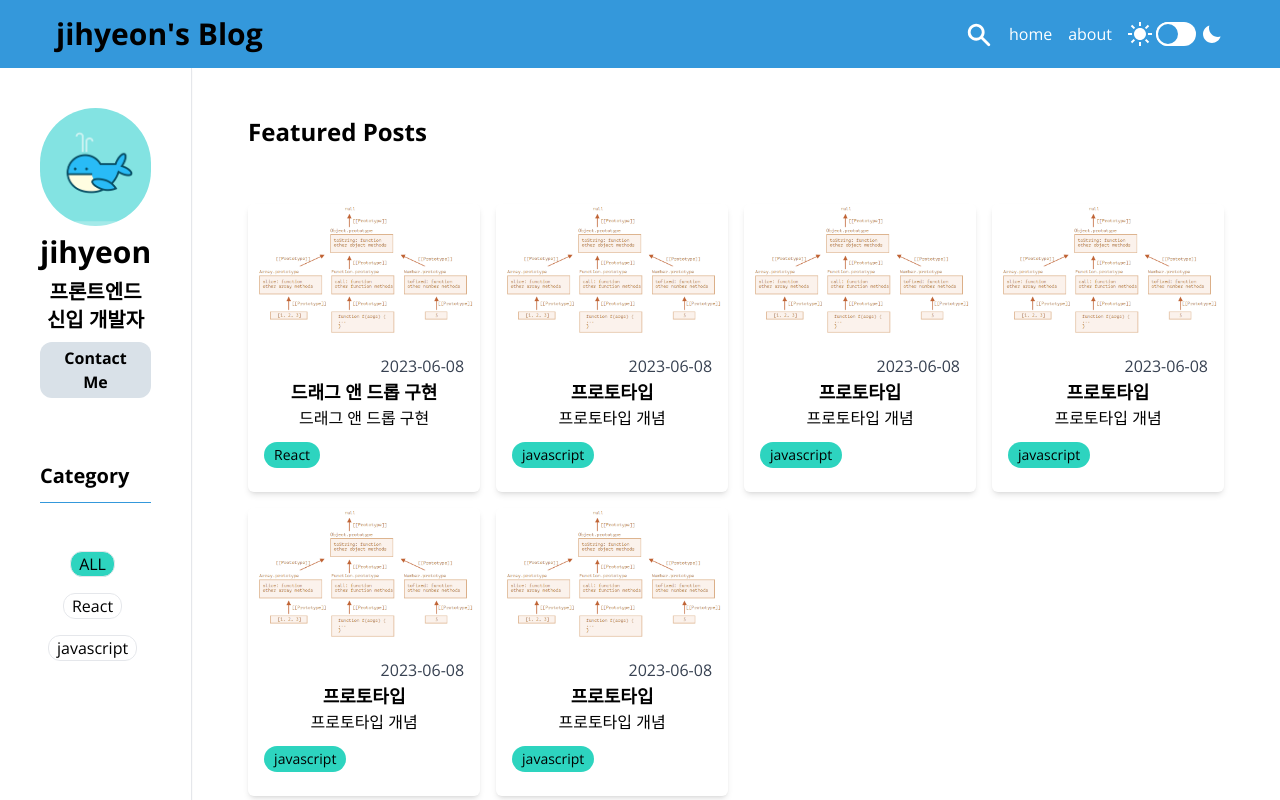
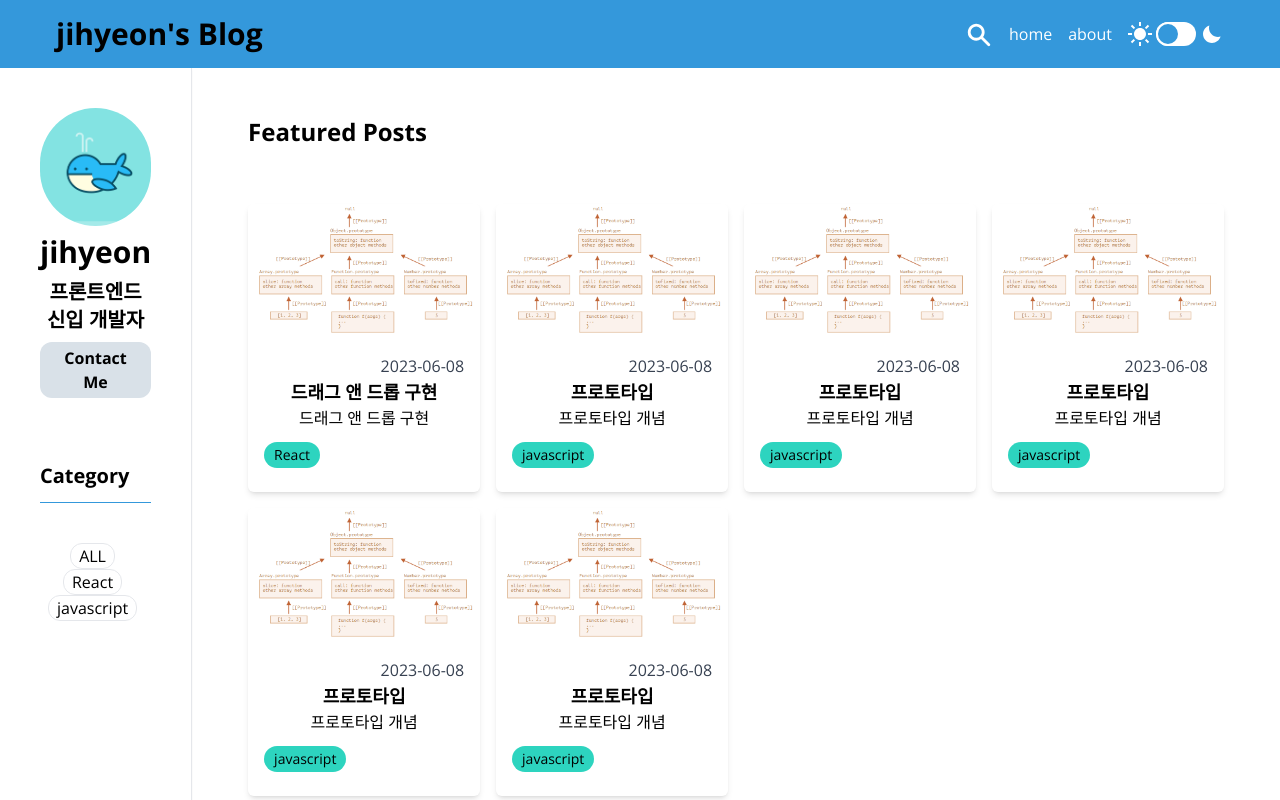
Before and after one commit to jhchoi1182/jihyeon_blog, a Next.js app: page / in a window 1280 px wide. Built offline with nearby package versions, Linux system fonts and the light colour scheme.

Commit message:
feat: recoil 라이브러리 삭제

```diff
--- a/package.json
+++ b/package.json
@@ -19,7 +19,6 @@
     "postcss": "8.4.24",
     "react": "18.2.0",
     "react-dom": "18.2.0",
-    "recoil": "^0.7.7",
     "tailwindcss": "3.3.2",
     "typescript": "5.1.3"
   }
--- a/src/app/(home)/layout.tsx
+++ b/src/app/(home)/layout.tsx
@@ -1,6 +1,4 @@
-"use client";
-
-import { RecoilRoot } from "recoil";
+import Sidebar from "@/components/sidebar/Sidebar";
 
 type HomeLayout = {
   children: React.ReactNode;
@@ -8,8 +6,9 @@ type HomeLayout = {
 
 export default async function HomeLayout({ children }: HomeLayout) {
   return (
-    <main>
-      <RecoilRoot>{children}</RecoilRoot>
+    <main className="flex">
+      <Sidebar />
+      <section>{children}</section>
     </main>
   );
 }
--- a/src/app/(home)/page.tsx
+++ b/src/app/(home)/page.tsx
@@ -1,10 +1,8 @@
-import Sidebar from "@/components/sidebar/Sidebar";
 import FeaturedPosts from "@/components/post/FeaturedPosts";
 
 export default function Home() {
   return (
-    <section className="flex">
-      <Sidebar />
+    <section>
       <FeaturedPosts />
     </section>
   );
--- a/src/components/post/PostsContainer.tsx
+++ b/src/components/post/PostsContainer.tsx
@@ -1,8 +1,6 @@
 "use client";
 
-import { useRecoilValue } from "recoil";
 import PostCard from "./PostCard";
-import { categoryAtom } from "@/libs/atoms";
 import { Post } from "@/api/posts";
 
 type PostsContainerProps = {
@@ -10,12 +8,11 @@ type PostsContainerProps = {
 };
 
 export default function PostsContainer({ posts }: PostsContainerProps) {
-  const category = useRecoilValue(categoryAtom);
-  const data = category === "ALL" ? posts : posts.filter((post) => post.category === category);
+  // const data = category === "ALL" ? posts : posts.filter((post) => post.category === category);
 
   return (
     <ul className="grid gap-4 grid-cols-1 sm:grid-cols-2 md:grid-cols-3 lg:grid-cols-4">
-      {data.map((post) => (
+      {posts.map((post) => (
         <li key={post.path}>
           <PostCard post={post} />
         </li>
--- a/src/components/sidebar/CategoryTag.tsx
+++ b/src/components/sidebar/CategoryTag.tsx
@@ -1,23 +1,22 @@
 "use client";
 
 import { categoryAtom } from "@/libs/atoms";
-import { useRecoilState } from "recoil";
 
 type CategoryTagProps = {
   category: string;
 };
 
 export default function CategoryTag({ category }: CategoryTagProps) {
-  const [selectedCategory, setSelectedCategory] = useRecoilState(categoryAtom);
 
-  const bgColor = (category: string) => {
-    return selectedCategory === category ? "bg-teal-400" : "";
-  };
+  // const bgColor = (category: string) => {
+  //   return selectedCategory === category ? "bg-teal-400" : "";
+  // };
 
   return (
     <button
-      className={`border rounded-xl px-2 mr-1.5 my-2 ${bgColor(category)}`}
-      onClick={() => setSelectedCategory(category)}
+      className={`border rounded-xl px-2 mr-1.5 my-2}`}
+      // className={`border rounded-xl px-2 mr-1.5 my-2 ${bgColor(category)}`}
+      // onClick={() => setSelectedCategory(category)}
     >
       {category}
     </button>
```
Also changed, not shown: 1 other file (tests, documents, lock files or other folders).
